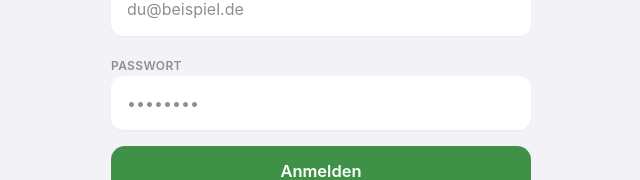
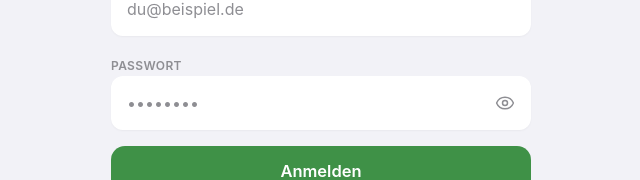
Before and after one commit to timlbclaude/rezeptbase, a React (Vite) app: page / in a window 1280 px wide. Shown: the part 425-605 px from the top of the page, without its empty margins (319-959 px from the left). Built offline with nearby package versions, Linux system fonts and the light colour scheme; no server answers.

Commit message:
UX: Passwort-Sichtbarkeits-Umschalter im Login + einheitliche Rezeptkarten-Höhe (2 Titelzeilen reserviert)

```diff
--- a/src/components/Icon.jsx
+++ b/src/components/Icon.jsx
@@ -194,6 +194,20 @@ const PATHS = {
       <line x1="16" x2="16" y1="18" y2="22" />
     </>
   ),
+  eye: (
+    <>
+      <path d="M2.062 12.348a1 1 0 0 1 0-.696 10.75 10.75 0 0 1 19.876 0 1 1 0 0 1 0 .696 10.75 10.75 0 0 1-19.876 0" />
+      <circle cx="12" cy="12" r="3" />
+    </>
+  ),
+  eyeOff: (
+    <>
+      <path d="M10.733 5.076a10.744 10.744 0 0 1 11.205 6.575 1 1 0 0 1 0 .696 10.747 10.747 0 0 1-1.444 2.49" />
+      <path d="M14.084 14.158a3 3 0 0 1-4.242-4.242" />
+      <path d="M17.479 17.499a10.75 10.75 0 0 1-15.417-5.151 1 1 0 0 1 0-.696 10.75 10.75 0 0 1 4.446-5.143" />
+      <line x1="2" x2="22" y1="2" y2="22" />
+    </>
+  ),
 }
 
 export default function Icon({ name, size = 20, strokeWidth = 1.8, filled = false, className = '' }) {
--- a/src/pages/Login.jsx
+++ b/src/pages/Login.jsx
@@ -1,10 +1,12 @@
 import { useState } from 'react'
 import { supabase } from '../lib/supabase.js'
 import { Logo } from '../App.jsx'
+import Icon from '../components/Icon.jsx'
 
 export default function Login() {
   const [email, setEmail] = useState('')
   const [password, setPassword] = useState('')
+  const [showPassword, setShowPassword] = useState(false)
   const [error, setError] = useState(null)
   const [busy, setBusy] = useState(false)
 
@@ -47,16 +49,31 @@ export default function Login() {
           </div>
           <div className="space-y-1.5">
             <label htmlFor="password" className={labelCls}>Passwort</label>
+            {/* Passwortfeld mit Auge zum Ein-/Ausblenden der Eingabe */}
+            <div className="relative">
               <input
                 id="password"
-              type="password"
+                type={showPassword ? 'text' : 'password'}
                 required
                 autoComplete="current-password"
                 placeholder="••••••••"
                 value={password}
                 onChange={(e) => setPassword(e.target.value)}
                 className={inputCls}
+                style={{ paddingRight: 52 }}
               />
+              <button
+                type="button"
+                onClick={() => setShowPassword((v) => !v)}
+                className="absolute right-1 top-1/2 -translate-y-1/2 grid place-content-center text-ink-3 active:opacity-70 transition"
+                style={{ width: 44, height: 44 }}
+                aria-label={showPassword ? 'Passwort verbergen' : 'Passwort anzeigen'}
+                aria-pressed={showPassword}
+                tabIndex={0}
+              >
+                <Icon name={showPassword ? 'eyeOff' : 'eye'} size={20} strokeWidth={1.8} />
+              </button>
+            </div>
           </div>
           {error && (
             <p className="text-[13.5px] text-love rounded-[12px] px-4 py-3" style={{ background: 'rgb(195 61 36 / 0.1)' }}>
--- a/src/pages/Recipes.jsx
+++ b/src/pages/Recipes.jsx
@@ -89,7 +89,8 @@ function GridCard({ r, onOpen }) {
           </span>
         )}
       </div>
-      <p className="text-[15px] font-semibold text-ink leading-snug line-clamp-2 px-2 pt-2">{r.title}</p>
+      {/* Titel reserviert immer zwei Zeilen – alle Karten gleich hoch */}
+      <p className="text-[15px] font-semibold text-ink leading-snug line-clamp-2 px-2 pt-2" style={{ minHeight: 'calc(2.75em + 8px)' }}>{r.title}</p>
       <p className="text-[12.5px] text-ink-3 px-2 pt-0.5">
         {[(r.prep_time_min ?? 0) + (r.cook_time_min ?? 0) > 0 ? `${(r.prep_time_min ?? 0) + (r.cook_time_min ?? 0)} Min` : null, r.category].filter(Boolean).join(' · ')}
       </p>
```
Lines whose indentation alone changed are shown as unchanged.
